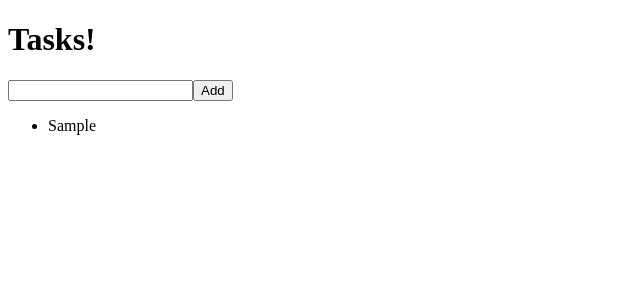
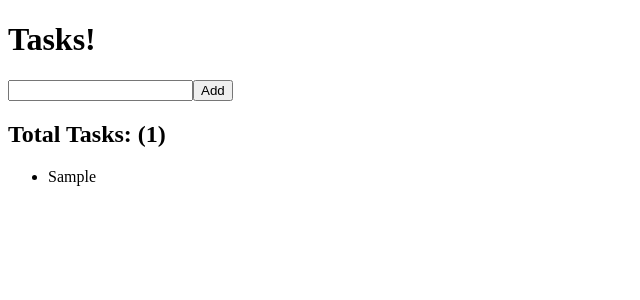
Before and after one commit to mahaliasRoman/todoapp, a React (Vite) app: page / in a window 1280 px wide. Both pictures are taken after typing "Sample" into the empty fields and a click on the button "Add". Shown: the top 300 px of the page, without its empty margins (0-640 px from the left). Built offline with nearby package versions, Linux system fonts and the light colour scheme.

Commit message:
Component Composition

```diff
--- a/src/App.tsx
+++ b/src/App.tsx
@@ -1,6 +1,9 @@
 import React from 'react';
 import { Task } from './types.ts';
 import AddTask from './AddTask.tsx';
+import TaskList from './TaskList.tsx';
+import TaskListItem from './TaskListItem.tsx';
+import TaskListHeader from './TaskListHeader.tsx';
 
 function App() {
   const [tasks, setTasks] = React.useState<Task[]>([]);
@@ -16,11 +19,11 @@
     <div>
       <h1>Tasks!</h1>
       <AddTask onAddTask={onAddTask} />
-      <ul>
+      <TaskList header={<TaskListHeader count={tasks.length} />}>
         {tasks.map((task) => (
-          <li key={task.id}>{task.title}</li>
+          <TaskListItem key={task.id}>{task.title}</TaskListItem>
         ))}
-      </ul>
+      </TaskList>
     </div>
   );
 }
--- /dev/null
+++ b/src/TaskList.tsx
@@ -0,0 +1,28 @@
+import React from 'react';
+
+type TaskListProps = {
+  header?: React.ReactNode;
+};
+
+export default function TaskList({
+  header,
+  children,
+}: React.PropsWithChildren<TaskListProps>) {
+  // const [seconds, setSeconds] = React.useState(0);
+  //
+  // React.useEffect(() => {
+  //   const interval = setInterval(() => {
+  //     setSeconds((prev) => prev + 1);
+  //   }, 1000);
+  //
+  //   return () => clearInterval(interval);
+  // }, []);
+
+  return (
+    <>
+      {header}
+      {/*<p>Seconds passed: {seconds}</p>*/}
+      <ul>{children}</ul>
+    </>
+  );
+}
--- /dev/null
+++ b/src/TaskListHeader.tsx
@@ -0,0 +1,11 @@
+type TaskListHeaderProps = {
+  count: number;
+};
+
+export default function TaskListHeader({ count }: TaskListHeaderProps) {
+  return (
+    <>
+      <h2>Total Tasks: ({count})</h2>
+    </>
+  );
+}
--- /dev/null
+++ b/src/TaskListItem.tsx
@@ -0,0 +1,3 @@
+export default function TaskListItem({ children }: React.PropsWithChildren) {
+  return <li>{children}</li>;
+}
```
